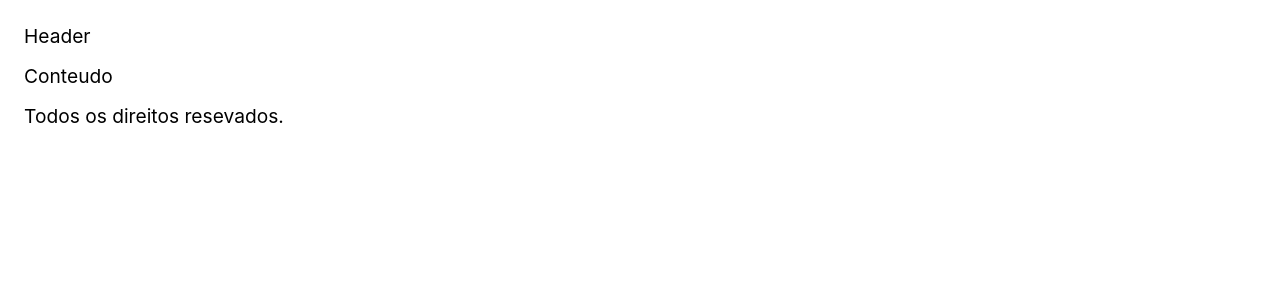
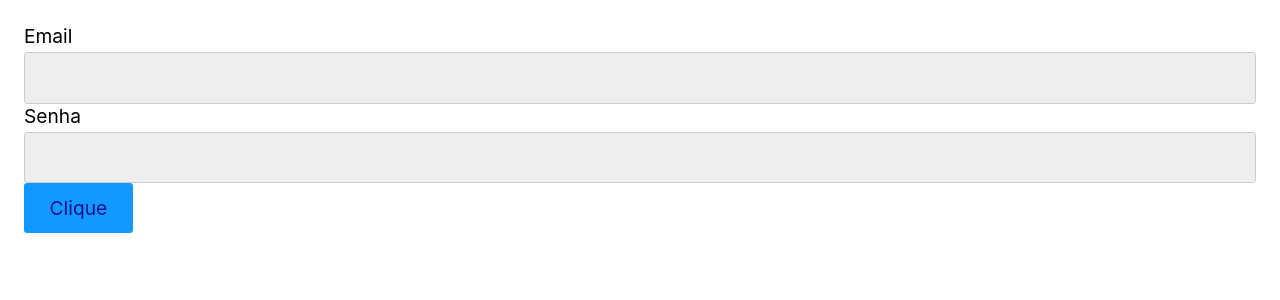
Before and after one commit to PauloMarolla/Curso-Origamid-React-Completo, a React (Create React App) app: page / in a window 1280 px wide. Shown: the top 300 px of the page. Built offline with nearby package versions, Linux system fonts and the light colour scheme.

Commit message:
components propriedades

```diff
--- a/src/App.js
+++ b/src/App.js
@@ -1,13 +1,10 @@
 import React from 'react';
-import Footer from './Footer';
-import Header from './Header';
+import Form from './form/Form';
 
 const App = () => {
   return (
     <>
-      <Header />
-      <p>Conteudo</p>
-      <Footer />
+      <Form />
     </>
   );
 };
--- a/src/Footer.js
+++ /dev/null
@@ -1,7 +0,0 @@
-import React from 'react';
-
-const Footer = () => {
-  return <p>Todos os direitos resevados.</p>;
-};
-
-export default Footer;
--- a/src/Header.js
+++ /dev/null
@@ -1,7 +0,0 @@
-import React from 'react';
-
-const Header = () => {
-  return <header>Header</header>;
-};
-
-export default Header;
--- /dev/null
+++ b/src/form/Button.js
@@ -0,0 +1,7 @@
+import React from 'react';
+
+const Button = () => {
+  return <button>Clique</button>;
+};
+
+export default Button;
--- /dev/null
+++ b/src/form/Form.js
@@ -0,0 +1,17 @@
+import React from 'react';
+import Button from './Button';
+import Input from './Input';
+
+const Form = () => {
+  const array = ['item1', 'item2'];
+
+  return (
+    <>
+      <Input id="email" label="Email" required />
+      <Input id="password" type="password" label="Senha" />
+      <Button items={array} />
+    </>
+  );
+};
+
+export default Form;
--- /dev/null
+++ b/src/form/Input.js
@@ -0,0 +1,14 @@
+import React from 'react';
+
+// props pode ser utilizado como rest/spread para adicionar quantas propriedades quiser no component
+const Input = ({ label, id, ...props }) => {
+  console.log(props);
+  return (
+    <>
+      <label htmlFor={id}>{label}</label>
+      <input id={id} type="text" {...props} />
+    </>
+  );
+};
+
+export default Input;
```
